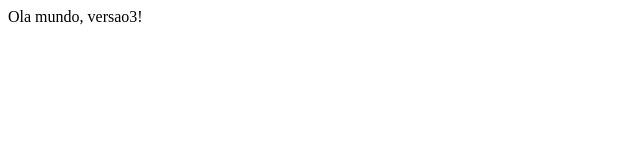
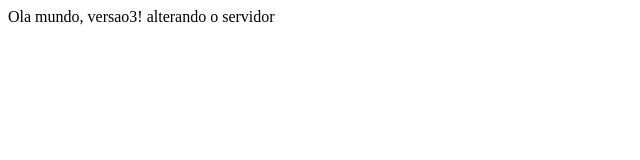
Before and after one commit to Alanmessia/devops2, a plain HTML site: page index.html in a window 1280 px wide. Shown: the whole page, without its empty margins (0-640 px from the left). Drawn offline with Linux system fonts and the light colour scheme.

Commit message:
Update index.html

```diff
--- a/index.html
+++ b/index.html
@@ -6,5 +6,6 @@
 </head>
 <body>
 Ola mundo, versao3!
-</body>
+alterando o servidor
+  </body>
 </html>
```
